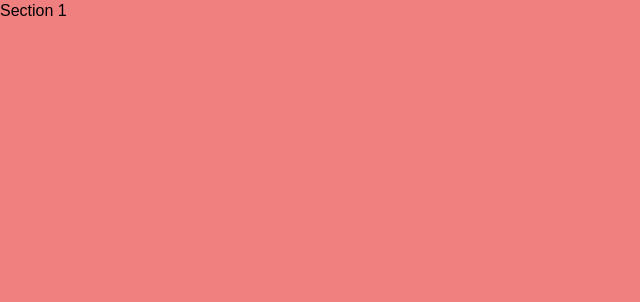
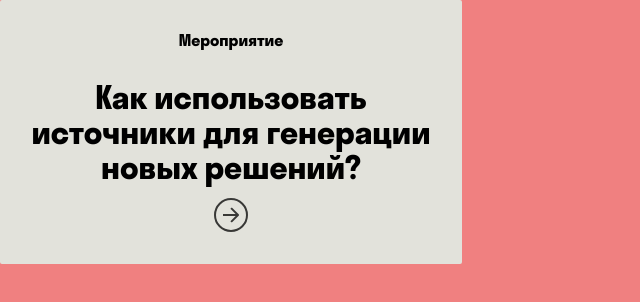
Before and after one commit to DavidEliauri/TBGROUP, a Vue app: page /swiper in a window 1280 px wide. Shown: the top 302 px of the page, without its empty margins (0-640 px from the left). Built offline with nearby package versions, Linux system fonts and the light colour scheme.

Commit message:
Control point

```diff
--- a/src/components/Card.vue
+++ b/src/components/Card.vue
@@ -1,12 +1,13 @@
 <template>
-  <article class="card">
-    <div class="card__image__wrapper card__side">
+  <article class="card" :class="[{'card_with-image':card.image}, 'card_'+card.color||'ivory']">
+    <div v-if="card.image" class="card__image__wrapper card__side">
       <img src="@/assets/images/dog.png" alt="Card image" class="card__image" v-if="card.image">
     </div>
     <div class="card__content card__side">
       <p class="card__content__caption caption_1">{{ card.caption }}</p>
-      <p class="card__content__text subheader_2">{{ card.text }}</p>
-      <ArrowButton/>
+      <p class="card__content__text" :class="card.image?'subheader_2':'subheader_1'">{{ card.text }}</p>
+      <ArrowButton class="card__content__arrow-button"
+                   :class="{white: card.color==='black'||card.color==='green'}"/>
     </div>
   </article>
 </template>
@@ -15,12 +16,7 @@ import ArrowButton from '@/components/Buttons/Arrow.vue';
 
 const props = defineProps({
   card: {
-    required: false,
-    default: {
-      image: true,
-      text: 'Метод морфологического ящика. Метод морфологического ящика. Метод морфологического ящика.',
-      caption: 'Мероприятие'
-    }
+    required: true
   }
 });
 
@@ -29,23 +25,53 @@ const props = defineProps({
 <style lang="scss">
 .card {
   width: 462px;
-  padding: 24px;
+  padding: 32px 24px;
+
+
   display: flex;
   flex-direction: row;
   justify-content: space-between;
   align-items: stretch;
   grid-gap: 10px;
-  //border: 1px solid black;
   border-radius: 2px;
   background-color: $IVORY_80;
+
+  &_with-image {
+    padding: 24px;
+  }
+
+  &_green, &_black {
+    color: $IVORY_100;
+  }
+
+
+  &_green {
+    background-color: $BRIGHT_GREEN_100;
+  }
+
+  &_black {
+    background-color: $BLACK_100;
+  }
+
+  &_with-image & {
+    &__side {
+      max-width: calc(50% - 5px);
+    }
+
+    &__content__text {
+      margin: 50px 0 46px;
+
+    }
+  }
 
   &__side {
     flex-grow: 1;
     flex-shrink: 0;
     height: 100%;
-    //border: 1px solid black;
-    max-width: calc(50% - 5px);
+    max-width: 100%;
     overflow: hidden;
+
+
   }
 
   &__image {
@@ -67,10 +93,13 @@ const props = defineProps({
     }
 
     &__text {
-      margin: 50px 0 46px;
+      margin: 32px 0 12px;
+
       flex-grow: 1;
       text-align: center;
       word-break: break-word;
+
+
     }
   }
 }
--- a/src/pages/Swiper.vue
+++ b/src/pages/Swiper.vue
@@ -1,14 +1,52 @@
 <template>
-    <div ref="SECTIONS_ELEMENT" @scroll.prevent.stop="scrollHandler" class="sections">
-        <div class="section">Section {{current_section}}</div>
-        <div class="section">Section {{current_section}}</div>
-        <div class="section">Section {{current_section}}</div>
+  <div ref="SECTIONS_ELEMENT" @scroll.prevent="scrollHandler" class="sections">
+    <div class="section">
+      <Card :key="`card-${0}`" :card="cards[0]"/>
+
+    </div>
+    <div class="section">
+      <Card :key="`card-${1}`" :card="cards[1]"/>
+
+      <Card :key="`card-${2}`" :card="cards[2]"/>
+
+    </div>
+    <div class="section">
+      <Card :key="`card-${3}`" :card="cards[3]"/>
+    </div>
   </div>
 </template>
 <script setup>
-import { watch, ref } from 'vue';
-import { gsap } from 'gsap';
-import { ScrollToPlugin } from "gsap/ScrollToPlugin";
+import Card from '@/components/Card.vue';
+import {watch, ref, nextTick} from 'vue';
+import {gsap} from 'gsap';
+import {ScrollToPlugin} from "gsap/ScrollToPlugin";
+
+const cards = [
+  {
+    image: null,
+    text: 'Как использовать источники для генерации новых решений?',
+    caption: 'Мероприятие'
+  },
+  {
+    image: null,
+    text: 'Коучинг как стиль управления',
+    caption: 'Мероприятие',
+    color: 'green'
+  },
+  {
+    image: null,
+    text: 'Как использовать источники для генерации новых решений?',
+    caption: 'Бизнес-завтрак',
+    color: 'black'
+  },
+  {
+    image: true,
+    text: 'Метод морфологического ящика',
+    caption: 'Мероприятие'
+  }
+]
+
+
 gsap.registerPlugin(ScrollToPlugin);
 const SECTIONS_ELEMENT = ref(null);
 const current_section = ref(1);
@@ -18,14 +56,10 @@ const scrollHandler = () => {
   if (scroll_disabled) return;
   const new_scroll_top_position = SECTIONS_ELEMENT.value.scrollTop;
   const direction = new_scroll_top_position > old_scroll_top_position;
-    // console.log(new_scroll_top_position, old_scroll_top_position)
-    // console.log(direction ? 'Вниз' : 'Вверх')
   current_section.value = direction ? Math.min((+current_section.value + 1), 3) : Math.max((current_section.value - 1), 1);
   old_scroll_top_position = new_scroll_top_position;
+  scroll_disabled = true;
 }
-
-
-
 
 
 watch(current_section, value => {
@@ -35,10 +69,9 @@ watch(current_section, value => {
     scrollTo: document.querySelector(`.section:nth-child(${value})`).offsetTop,
     duration: 1.5,
     onStart: () => scroll_disabled = true,
-        onComplete: () => scroll_disabled = false,
-        onUpdate: (event) => old_scroll_top_position = SECTIONS_ELEMENT.value.scrollTop
+    onComplete: () => setTimeout(() => scroll_disabled = false, 30),
+    onUpdate: () => old_scroll_top_position = SECTIONS_ELEMENT.value.scrollTop
   })
-    console.log("current section changed on:", value);
 })
 
 </script>
```
Lines whose indentation alone changed are shown as unchanged.
